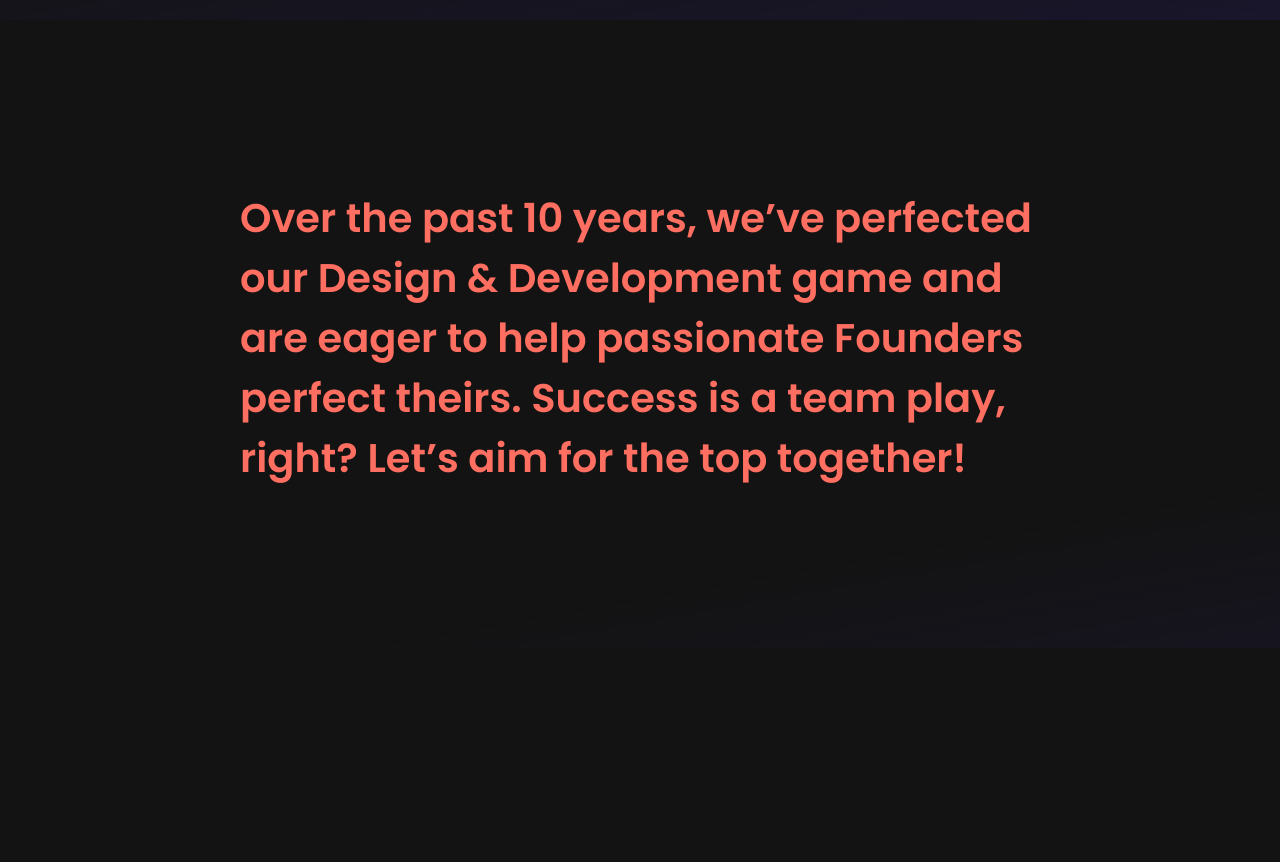
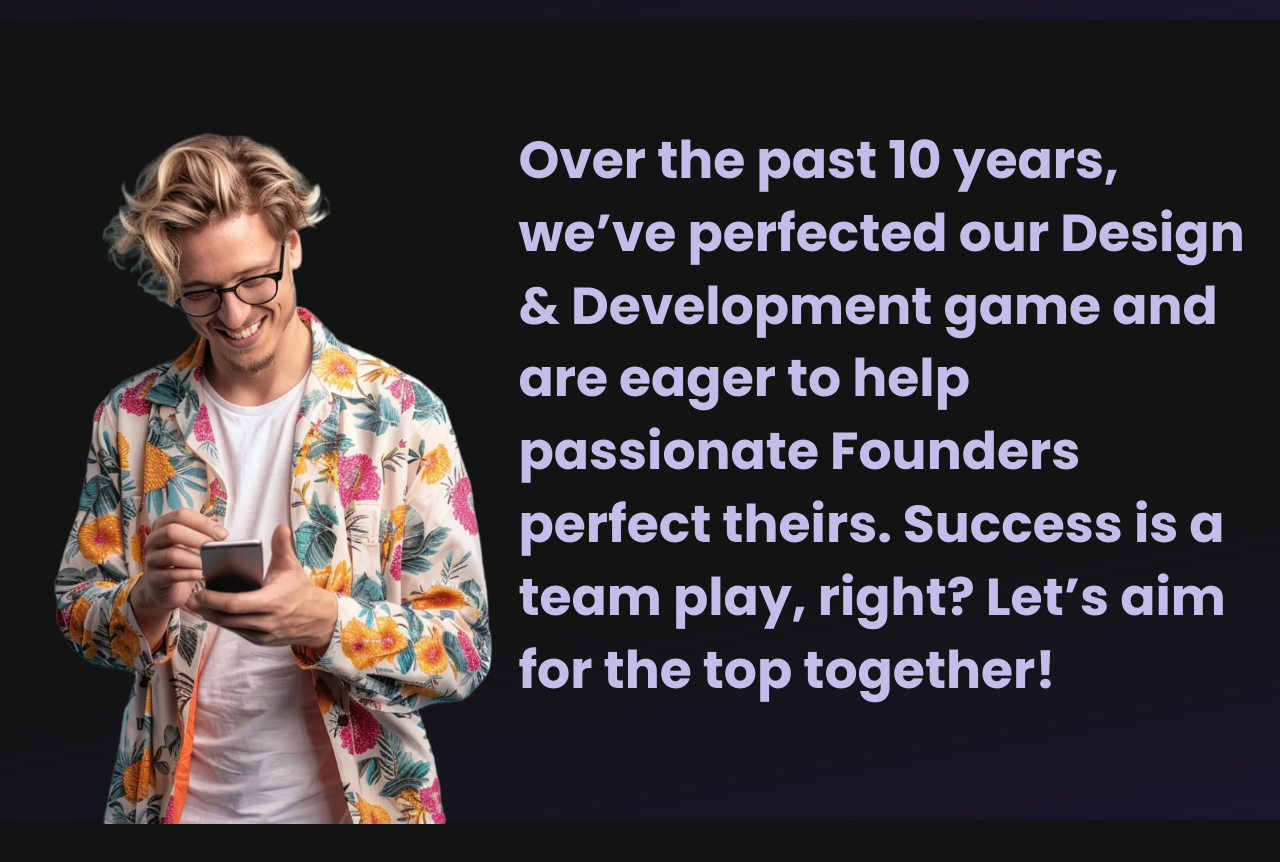
Before and after one commit to RadWEB2000/radweb, a Next.js app in the folder web/: page / in a window 1280 px wide. Shown: the part 780-1642 px from the top of the page. Before the commit the page ends 1428 px from the top, so only its background shows below. Built offline with nearby package versions, Linux system fonts and the light colour scheme; a web font is replaced by a local one.

Commit message:
animation

```diff
--- a/web/app/page.tsx
+++ b/web/app/page.tsx
@@ -8,7 +8,7 @@ export default function HomePage(){
         {...home_page.hero}
       />
       <Banner
-        text={`Over the past 10 years, we’ve perfected our Design & Development game and are eager to help passionate Founders perfect theirs. Success is a team play, right? Let’s aim for the top together!`}
+        {...home_page.banner}
       />
       <div></div>
     </>
--- a/web/components/Views/HomeView/Banner/Banner.models.ts
+++ b/web/components/Views/HomeView/Banner/Banner.models.ts
@@ -1,3 +1,6 @@
+import { tImage } from "ts/common";
+
 export type tBanner = {
+    image:tImage;
     text:string;
 }
--- a/web/components/Views/HomeView/Banner/Banner.module.scss
+++ b/web/components/Views/HomeView/Banner/Banner.module.scss
@@ -0,0 +1,45 @@
+@import "../../../../styles/Animations.scss";
+@import "../../../../styles/Mixins.scss";
+@import "../../../../styles/Variables.scss";
+
+@keyframes showWord {
+    from {
+        color:color-mix(in srgb, $purple 70%, $white 30%);
+    }
+    to {
+        color:color-mix(in srgb, $purple 30%, $white 70%);
+    }
+}
+
+.wrapper {
+    // align-items: center;
+    display: grid;
+    grid-template-columns: repeat(5,1fr);
+    margin:24vh auto;
+    width:clamp(5rem, 140rem, 95%);
+}
+
+.image__wrapper {
+    grid-column: 1/3;
+    position: relative;
+    display: block;
+}
+
+.image {
+    object-fit: contain;
+    object-position: center;
+}
+
+.container {
+    @include font(clamp(3rem, 4.5vw, 5.2rem),700, 1.4, null, null, start);
+    // background-color: salmon;
+    min-height:70rem;
+    grid-column: 3/-1;
+}
+
+
+.word {
+    animation: showWord  linear forwards;
+    animation-timing-function: view();
+    color:$purple ;
+}
--- a/web/components/Views/HomeView/Banner/Banner.tsx
+++ b/web/components/Views/HomeView/Banner/Banner.tsx
@@ -1,68 +1,43 @@
-"use client"
 import css from "v-home/Banner/Banner.module.scss";
-import { useEffect, useState } from "react";
-import {useAnimation, motion} from "framer-motion"
 import {tBanner} from "v-home/Banner/Banner.models";
-import { useInView } from "react-intersection-observer";
+import Image from "next/image";
 
-export default function Banner({text}:tBanner){
-    const controls = useAnimation();
-    const [ref,inView] = useInView({
-        threshold:.1
-    })
-    useEffect(() => {
-        if(inView){
-            controls.start('visible');
-        }else{
-            controls.start('hidden')
-        }
-    },[controls,inView]);
+export default function Banner({image,text}:tBanner){
+
     const words = text.split(' ');
     return (
-        <div>
-            <picture>
-
+        <div
+            className={css.wrapper}
+        >
+            <picture
+                className={css.image__wrapper}
+            >
+                <Image
+                    alt={image.altText}
+                    className={css.image}
+                    fill
+                    loading="lazy"
+                    src={image.sourceUrl}
+                    title={image.title}
+                    quality={40}
+                />
             </picture>
-            <motion.section
-                animate={controls}
-                initial="hidden"
-                style={{
-                    fontSize:"4rem",
-                    fontWeight:600,
-                    width:"800px",
-                    margin:"32vh auto 20vh"
-                }}
-                ref={ref}
-                variants={{
-                    visible: {
-                        transition: {
-                            staggerChildren:.15
-                        }
-                    },
-                    hidden:{}
-                }}
+            <section
+                className={css.container}
             >
                 {
                     words.map((item,index) => {
                         return(
-                            <motion.span
+                            <span
+                                className={css.word}
                                 key={index}
-                                transition={{duration:.5}}
-                                variants={{
-                                    visible:{
-                                        color:"#ff6f61"
-                                    },
-                                    hidden:{
-                                        color:"#fff"
-                                    }
-                                }}
                             >
                                 {`${item} `}
-                            </motion.span>
+                            </span>
                         )
                     })
                 }
-            </motion.section>
+            </section>
         </div>
     )
 
--- a/web/data/home_page.ts
+++ b/web/data/home_page.ts
@@ -1,7 +1,10 @@
+import { tBanner } from "v-home/Banner/Banner.models";
 import hero_img from "img/hero.webp"
+import person_img from "img/man-with-phone-holiday.webp";
 import { tHero } from 'v-home/Hero/Hero.models';
 interface i_home_page {
     hero:tHero;
+    banner:tBanner;
 }
 
 export const home_page:i_home_page = {
@@ -45,5 +48,13 @@ export const home_page:i_home_page = {
             },
         ],
         title:"RadWEB"
+    },
+    banner: {
+        image: {
+            altText:"",
+            sourceUrl:person_img.src,
+            title:""
+        },
+        text:`Over the past 10 years, we’ve perfected our Design & Development game and are eager to help passionate Founders perfect theirs. Success is a team play, right? Let’s aim for the top together!`
     }
 }
```
Also changed, not shown: 1 other file (tests, documents, lock files or other folders).
